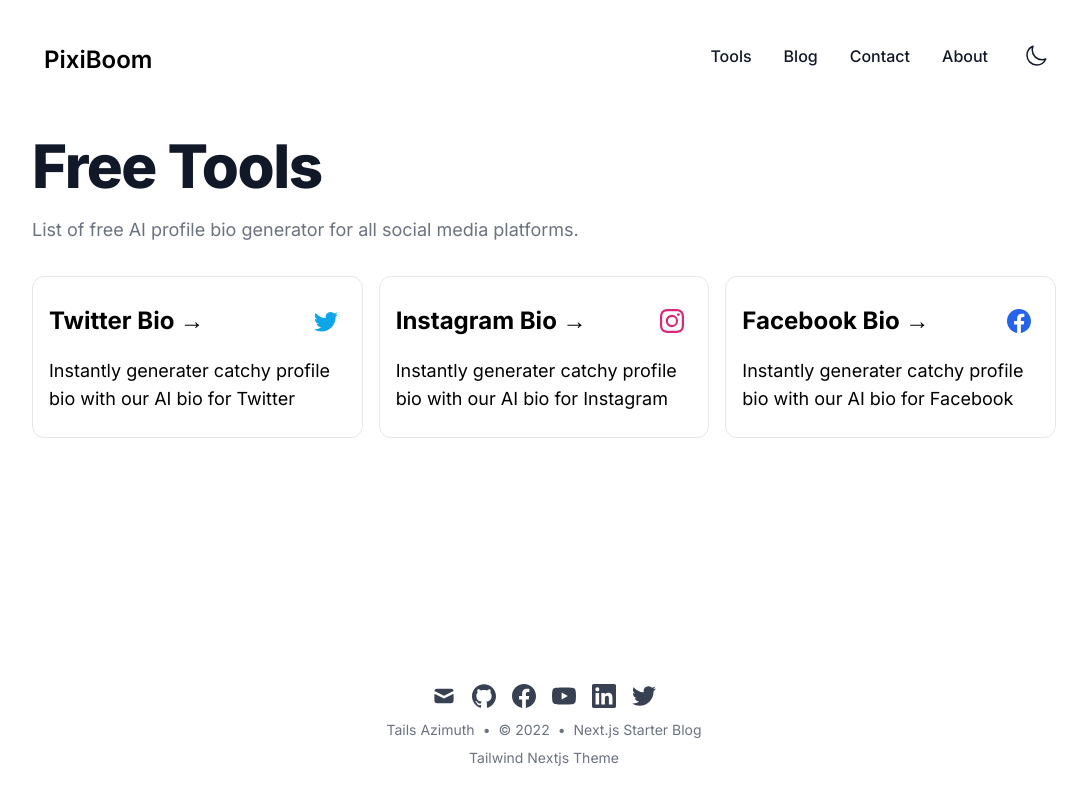
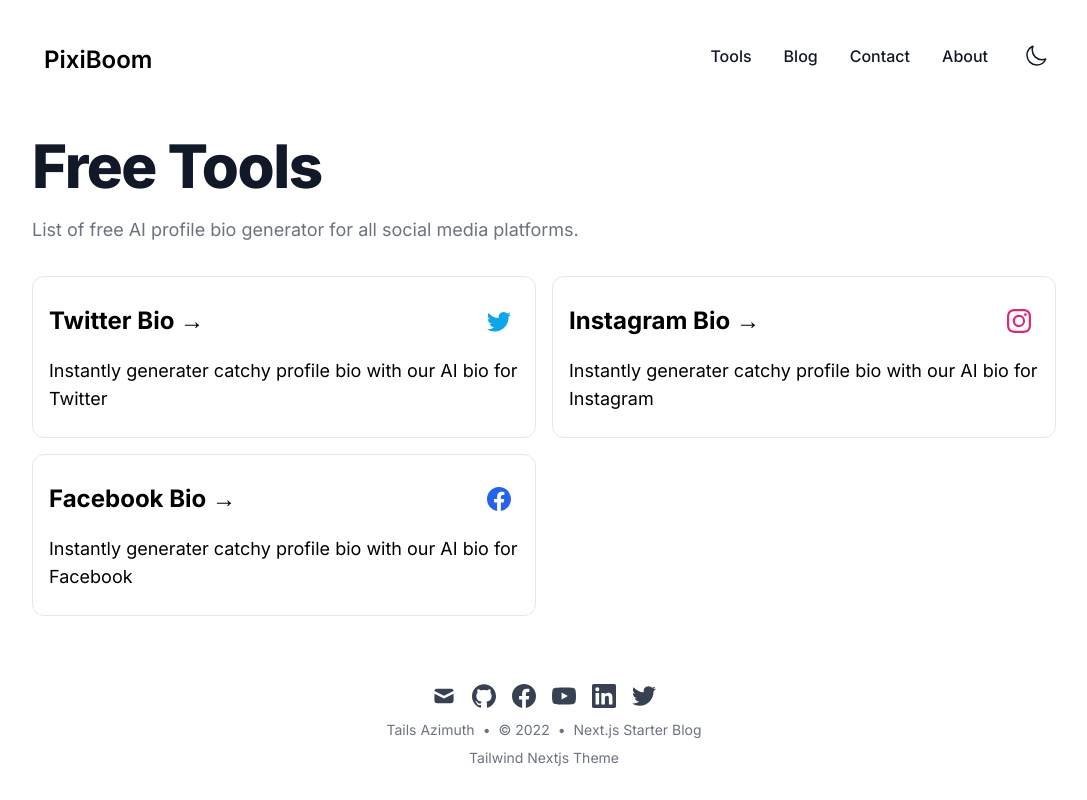
Before and after one commit to iRajatDas/next-bio, a Next.js app: page / in a window 1280 px wide. Shown: the whole page, without its empty margins (96-1183 px from the left). Built offline with nearby package versions, Linux system fonts and the light colour scheme; what prettier-plugin-tailwindcss would draw is missing.

Commit message:
re styled grid

```diff
--- a/pages/index.tsx
+++ b/pages/index.tsx
@@ -21,7 +21,7 @@
             platforms.
           </p>
         </div>
-        <ul className="grid grid-cols-1 md:grid-cols-2 lg:grid-cols-3 py-0 gap-4">
+        <ul className="grid grid-cols-1 md:grid-cols-2 py-0 gap-4">
           <Card
             toolPath="/tools/bio-generator/twitter"
             toolName="Twitter Bio"
--- a/pages/tools/bio-generator/index.tsx
+++ b/pages/tools/bio-generator/index.tsx
@@ -23,7 +23,7 @@
       </div>
       <section>
         <h2 className='text-2xl font-extrabold leading-7 tracking-tight text-gray-900 dark:text-gray-100 sm:text-3xl sm:leading-8 md:text-4xl md:leading-12'>Bio Generators</h2>
-        <ul className="grid grid-cols-1 md:grid-cols-2 lg:grid-cols-2 py-6 gap-4">
+        <ul className="grid grid-cols-1 md:grid-cols-2 py-6 gap-4">
           <Card
             toolPath="/tools/bio-generator/twitter"
             toolName="Twitter Bio"
--- a/pages/tools/index.tsx
+++ b/pages/tools/index.tsx
@@ -21,7 +21,7 @@
       </div>
       <section>
         <h2 className='text-2xl font-extrabold leading-7 tracking-tight text-gray-900 dark:text-gray-100 sm:text-3xl sm:leading-8 md:text-4xl md:leading-12'>Bio Generators</h2>
-        <ul className="grid grid-cols-1 md:grid-cols-2 lg:grid-cols-2 py-6 gap-4">
+        <ul className="grid grid-cols-1 md:grid-cols-2 py-6 gap-4">
           <Card
             toolPath="/tools/bio-generator/twitter"
             toolName="Twitter Bio"
```
